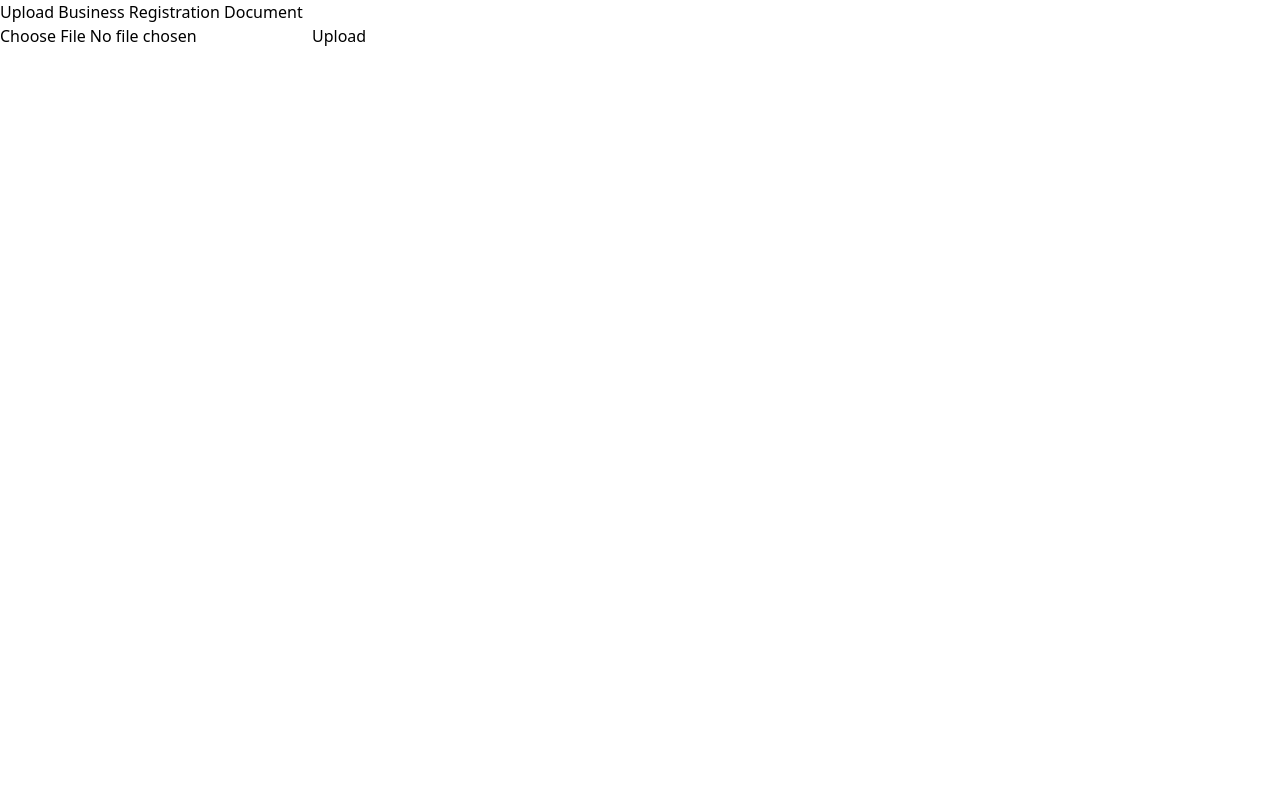
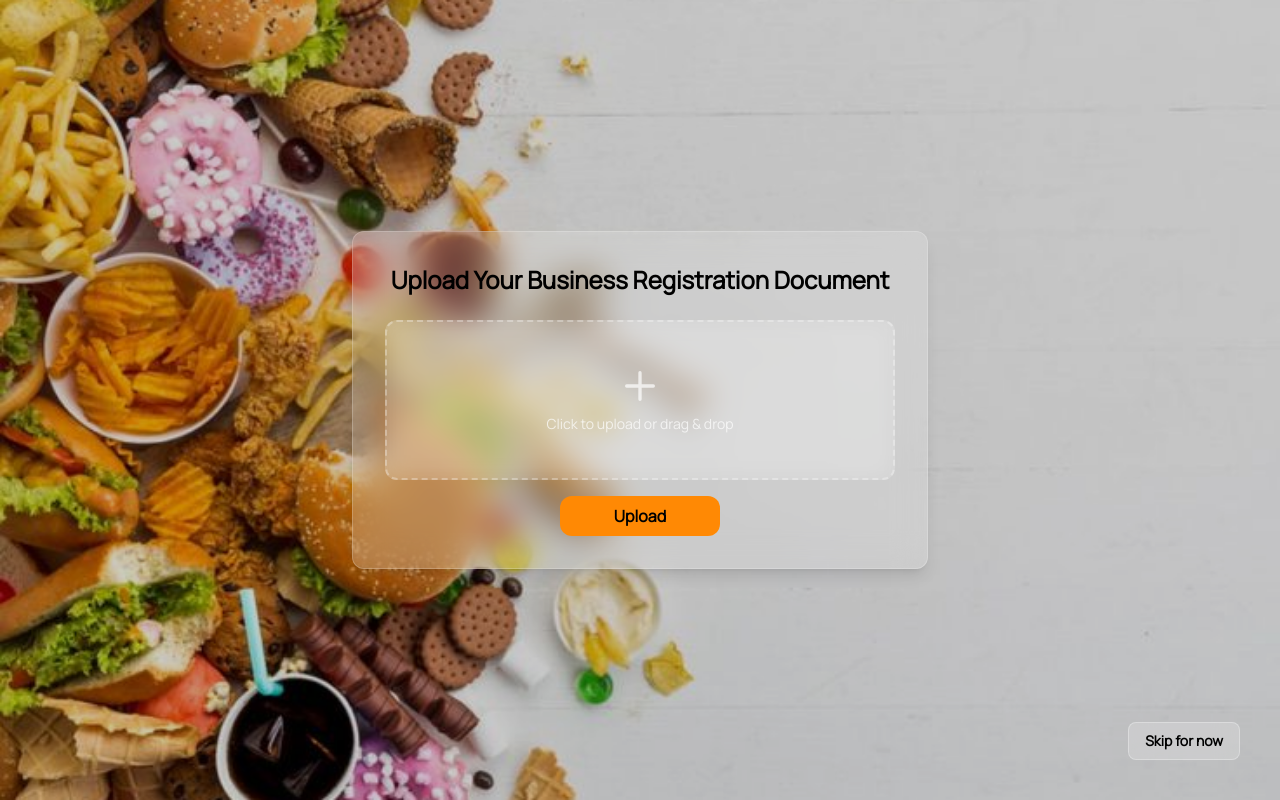
Before and after one commit to Winsara-Ja/Food-Ordering-and-Delivery-System, a React (Vite) app in the folder Frontend/: page /restaurant-verification in a window 1280 px wide. Built offline with nearby package versions, Linux system fonts and the light colour scheme.

Commit message:
updated the verification document upload

```diff
--- a/Frontend/src/pages/RestaurantOwnerPages/RestaurantVerification.jsx
+++ b/Frontend/src/pages/RestaurantOwnerPages/RestaurantVerification.jsx
@@ -1,11 +1,17 @@
 import React, { useState } from "react";
 import axios from "axios";
-import { useNavigate } from "react-router-dom"; // ✅ Add this
+import { useNavigate } from "react-router-dom";
+import { motion } from "framer-motion";
+import backgroundImage from "../../assets/bg1.jpg";
+import "@fontsource/manrope";
+import { toast } from "react-toastify";
+import { ToastContainer } from "react-toastify";
+import "react-toastify/dist/ReactToastify.css";
 
 const RestaurantVerification = () => {
   const [document, setDocument] = useState(null);
   const [message, setMessage] = useState("");
-  const navigate = useNavigate(); // ✅ Initialize navigate
+  const navigate = useNavigate();
 
   const handleSubmit = async (e) => {
     e.preventDefault();
@@ -22,23 +28,83 @@ const RestaurantVerification = () => {
         }
       });
       setMessage(res.data.message);
+      toast.success("Document uploaded successfully!");
 
-      // ✅ Navigate after success
-      navigate("/restaurant-home");
-
+      setTimeout(() => navigate("/restaurant-home"), 3000); // wait for toast then navigate
     } catch (err) {
-      setMessage(err.response?.data?.message || "Upload failed");
+      toast.error(err.response?.data?.message || "Upload failed");
     }
   };
 
   return (
-    <div>
-      <h2>Upload Business Registration Document</h2>
-      <form onSubmit={handleSubmit}>
-        <input type="file" onChange={(e) => setDocument(e.target.files[0])} />
-        <button type="submit">Upload</button>
-      </form>
-      {message && <p>{message}</p>}
+    <div
+      className="min-h-screen bg-cover bg-center flex items-center justify-center px-4 relative font-manrope"
+      style={{ backgroundImage: `url(${backgroundImage})` }}
+    >
+      <ToastContainer />
+
+      <div className="absolute inset-0 bg-black opacity-20 z-0"></div>
+
+      <motion.div
+        initial={{ opacity: 0, y: 40 }}
+        animate={{ opacity: 1, y: 0 }}
+        transition={{ duration: 0.6, ease: "easeOut" }}
+        className="relative z-10 bg-white/20 backdrop-blur-lg p-8 rounded-xl shadow-lg w-full max-w-xl border border-white/20"
+      >
+        <h2 className="text-2xl font-bold mb-6 text-center">Upload Your Business Registration Document</h2>
+
+        <form onSubmit={handleSubmit} className="space-y-4">
+          <div className="w-full">
+            <label
+              htmlFor="document-upload"
+              className="cursor-pointer flex flex-col items-center justify-center w-full h-40 px-4 py-6 border-2 border-dashed border-white/30 rounded-xl bg-white/10 text-white text-sm font-medium backdrop-blur-md hover:bg-white/20 transition duration-200"
+            >
+              {document ? (
+                <span className="text-center">{document.name}</span>
+              ) : (
+                <>
+                  <svg
+                    xmlns="http://www.w3.org/2000/svg"
+                    className="h-10 w-10 mb-2 text-white/70"
+                    fill="none"
+                    viewBox="0 0 24 24"
+                    stroke="currentColor"
+                  >
+                    <path strokeLinecap="round" strokeLinejoin="round" strokeWidth={2} d="M12 4v16m8-8H4" />
+                  </svg>
+                  <span className="text-center text-white/70">Click to upload or drag & drop</span>
+                </>
+              )}
+            </label>
+            <input
+              id="document-upload"
+              type="file"
+              onChange={(e) => setDocument(e.target.files[0])}
+              className="hidden"
+              required
+            />
+          </div>
+
+          <button
+            type="submit"
+            className="w-40 bg-orange-400 hover:bg-orange-500 py-2 rounded-xl font-semibold block mx-auto"
+          >
+            Upload
+          </button>
+        </form>
+
+        {message && (
+          <p className="mt-4 text-center text-sm text-white">{message}</p>
+        )}
+      </motion.div>
+
+      <button
+        onClick={() => navigate("/restaurant-home")}
+        className="fixed bottom-10 right-10 bg-white/20 backdrop-blur-md hover:bg-white/30 text-sm font-semibold py-2 px-4 rounded-lg border border-white/30 transition duration-200"
+      >
+        Skip for now
+      </button>
+
     </div>
   );
 };
```
Also changed, not shown: 1 other file (tests, documents, lock files or other folders).
